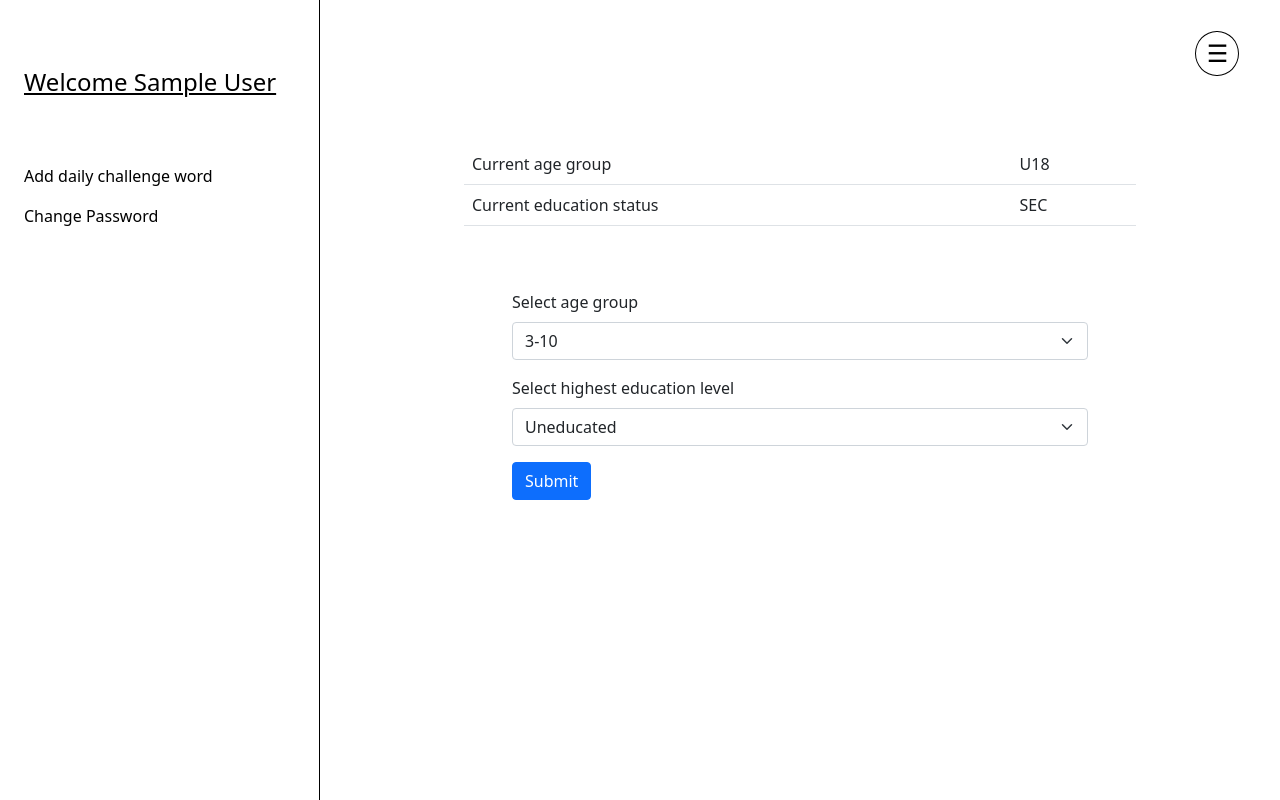
After one commit to ayushb2002/minor1, a Django app: page /userPersonalDetails in a window 1280 px wide. The commit adds this page. Run offline with Django 4.2, Linux system fonts and the light colour scheme; a user stored in the database is signed in; tables that the repository leaves empty hold one stand-in row (values such as "Sample post"); parts of the project's set-up code (start-up, migrations or seed data) failed here and were passed over.

Commit message:
Added personal details model

```diff
--- a/home/admin.py
+++ b/home/admin.py
@@ -1,6 +1,7 @@
 from django.contrib import admin
-from .models import Learner, DailyChallenge, TrackDailyChallenge
+from .models import Learner, DailyChallenge, TrackDailyChallenge, UserPersonalDetails
 
 admin.site.register(Learner)
 admin.site.register(DailyChallenge)
 admin.site.register(TrackDailyChallenge)
+admin.site.register(UserPersonalDetails)
--- /dev/null
+++ b/home/templates/ageAndEducation.html
@@ -0,0 +1,61 @@
+{% extends 'base2.html' %}
+
+{% block title %}
+Add personal details
+{% endblock title %}
+
+{% block content %}
+
+<div class="p-5">
+
+    {% if message %}
+
+    <div class="alert alert-info">
+        {{message}}
+    </div>
+
+    {% else %}
+
+    <div class="p-5">
+        <table class="table p-5">
+            <tbody>
+                <tr>
+                    <td>Current age group</td>
+                    <td>{{details.age_group}}</td>
+                </tr>
+                <tr>
+                    <td>Current education status</td>
+                    <td>{{details.education_group}}</td>
+                </tr>
+            </tbody>
+        </table>
+    </div>
+
+    <form action="{% url 'userPersonalDetails' %}" method="post" class="mx-5 px-5">
+        {% csrf_token %}
+        <div class="mb-3">
+            <label for="age" class="form-label">Select age group</label>
+            <select name="age" class="form-select">
+                <option value="U10" default selected>3-10</option>
+                <option value="U18">10-18</option>
+                <option value="A18">18 or Above</option>
+            </select>
+        </div>
+        <div class="mb-3">
+            <label for="education" class="form-label">Select highest education level</label>
+            <select name="education" class="form-select">
+                <option value="NON" default selected>Uneducated</option>
+                <option value="PRI">Primary School Student</option>
+                <option value="SEC">Secondary School Student</option>
+                <option value="UDG">Undergraduate</option>
+                <option value="PTG">Post Graduate</option>
+            </select>
+        </div>
+        <input type="submit" value="Submit" class="btn btn-primary">
+    </form>
+
+    {% endif %}
+
+</div>
+
+{% endblock content %}
--- a/home/templates/base2.html
+++ b/home/templates/base2.html
@@ -24,6 +24,9 @@
           <a class="nav-link rm-a-dec" href="{% url 'editSettings' %}">Edit Learner Profile</a>
         </li>
         <li class="nav-item">
+          <a class="nav-link rm-a-dec" href="{% url 'userPersonalDetails' %}">Edit Personal Data</a>
+        </li>
+        <li class="nav-item">
           <a class="nav-link rm-a-dec" href="{% url 'changePassword' %}">Change Password</a>
         </li>
         <li class="nav-item">
--- a/home/urls.py
+++ b/home/urls.py
@@ -20,4 +20,6 @@ urlpatterns = [
     path('addedDailyChallenge', views.addedDailyChallenge,
          name="addedDailyChallenge"),
     path('trackChallenges', views.track, name="trackChallenges"),
+    path('userPersonalDetails', views.userPersonalDetails,
+         name="userPersonalDetails")
 ]
--- a/home/views.py
+++ b/home/views.py
@@ -6,7 +6,7 @@ from django.contrib.auth.models import User
 from django.contrib.auth import authenticate, login, logout
 from django.http import HttpResponse, HttpResponseNotFound
 from django.contrib.auth.decorators import login_required
-from .models import Learner, DailyChallenge, TrackDailyChallenge
+from .models import Learner, DailyChallenge, TrackDailyChallenge, UserPersonalDetails
 import pandas as pd
 import os
 import random
@@ -69,6 +69,8 @@ def signup(request):
             user.save()
             learner = Learner.objects.create(level='BEG', user=user)
             learner.save()
+            personalDetails = UserPersonalDetails.objects.create(user=request.user)
+            personalDetails.save()
         except:
             return render(request, "register.html", {"message": "Cannot create the user!", "loggedIn": False})
 
@@ -206,7 +208,6 @@ def addedDailyChallenge(request):
 def updateLearner(request):
     if request.method == "POST":
         level = request.POST['level']
-        print(level)
         try:
             learner = Learner.objects.filter(
                 user=request.user).update(level=level)
@@ -229,3 +230,25 @@ def track(request):
             return render(request, "track.html", {"name": request.user.first_name+' '+request.user.last_name, "loggedIn": True, "message": "No challenge played yet!"})
     except:
         return render(request, "track.html", {"name": request.user.first_name+' '+request.user.last_name, "loggedIn": True, "message": "Server error! Try again later!"})
+
+@login_required
+def userPersonalDetails(request):
+    if request.method == "POST":
+        age_group = request.POST['age']
+        education_group = request.POST['education']
+        try:
+            personalDetails = UserPersonalDetails.objects.filter(
+                user=request.user).update(age_group=age_group, education_group=education_group)
+        except:
+            personalDetails = UserPersonalDetails.objects.create(age_group=age_group, education_group=education_group, user=request.user)
+            personalDetails.save()
+            return render(request, "ageAndEducation.html", {"name": request.user.first_name+' '+request.user.last_name, "loggedIn": True, "message": "Created new preference!"})
+
+        return render(request, "ageAndEducation.html", {"name": request.user.first_name+' '+request.user.last_name, "loggedIn": True, "message": "Updated previous preference!"})
+    else:
+        try:
+            personalDetails = UserPersonalDetails.objects.filter(user=request.user).values()
+        except:
+            return HttpResponseNotFound('<h1>Error in user profile!</h1>')
+
+        return render(request, "ageAndEducation.html", {"name": request.user.first_name+' '+request.user.last_name, "loggedIn": True, "details": personalDetails[0]})
```
Also changed, not shown: home/models.py (+31 -0 lines).
